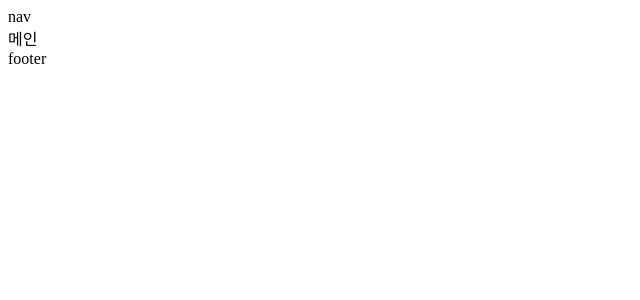
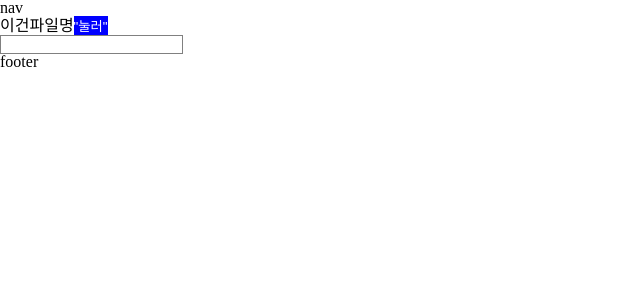
Before and after one commit to JBA-jeju-basketball-association/JBA-FE, a React (Create React App) app: page /main in a window 1280 px wide. Shown: the top 300 px of the page, without its empty margins (0-640 px from the left). Built offline with nearby package versions, Linux system fonts and the light colour scheme.

Commit message:
#7 css관련셋팅 및 tset

```diff
--- a/package.json
+++ b/package.json
@@ -50,6 +50,7 @@
     "eslint-config-prettier": "^9.1.0",
     "eslint-plugin-prettier": "^5.1.3",
     "eslint-plugin-react": "^7.34.1",
-    "prettier": "^3.2.5"
+    "prettier": "^3.2.5",
+    "typescript-plugin-css-modules": "^5.1.0"
   }
 }
--- a/src/app/App.tsx
+++ b/src/app/App.tsx
@@ -1,11 +1,13 @@
 import React from "react";
 import { Routes, Route} from "react-router-dom";
+import { SelectedFile } from "./features/post/upLoadFile/ui/upLoadFileList/selectedFile/SelectedFile";
 function App() {
   return (
       <div className="App">
         <div>nav</div>
         <Routes>
-          <Route path="main" element={<div>메인</div>} />
+          <Route path="main" element={<div><SelectedFile name={"이건파일명"}>"눌러"</SelectedFile>
+          <input></input></div>} />
         </Routes>
         <div>footer</div>
       </div>
--- a/src/app/appStore.ts
+++ b/src/app/appStore.ts
@@ -0,0 +1 @@
+export{}
--- a/src/app/features/post/upLoadFile/index.ts
+++ b/src/app/features/post/upLoadFile/index.ts
@@ -0,0 +1 @@
+export{}
--- /dev/null
+++ b/src/app/features/post/upLoadFile/ui/upLoadFileList/selectedFile/SelectedFile.module.css
@@ -0,0 +1,9 @@
+.SelectedFile button{
+    background-color: blue;
+    color: white;
+  }
+
+  .SelectedFile button:hover {
+    background-color: skyblue;
+    color: black;
+  }
--- a/src/app/features/post/upLoadFile/ui/upLoadFileList/selectedFile/selectedFile.tsx
+++ b/src/app/features/post/upLoadFile/ui/upLoadFileList/selectedFile/selectedFile.tsx
@@ -1,13 +1,17 @@
 import React from "react";
 import { Button } from "../../../../../../../shared/ui/Button";
+import styles from "../selectedFile/SelectedFile.module.css"
 
 type Props = {
   onChange?: () => void;
+  children:string;
+  name:string;
 };
 
-export function div({ onChange }: Props) {
-  return;
-  <div>
-    <Button onChange={onChange}></Button>
-  </div>;
+export function SelectedFile({ onChange,children ,name}: Props) {
+  return(
+  <div className={styles.SelectedFile}>
+    <span>{name}</span>
+    <Button onChange={onChange}>{children}</Button>
+  </div>)
 }
--- /dev/null
+++ b/src/global.d.ts
@@ -0,0 +1,4 @@
+declare module "*.css" {
+	const content: { [className: string]: string};
+	export = content;
+}
--- a/src/index.tsx
+++ b/src/index.tsx
@@ -1,7 +1,8 @@
 import React from "react";
 import ReactDOM from "react-dom/client";
 import { BrowserRouter } from "react-router-dom";
-import App from "./app/App";
+import './shared/base.css'
+import App from "./app/App"
 
 const root = ReactDOM.createRoot(document.getElementById("root")as HTMLElement ) ;
 root.render(
--- /dev/null
+++ b/src/shared/base.css
@@ -0,0 +1,64 @@
+
+/* 기본 css reset */
+html, body, div, span, applet, object, iframe,
+h1, h2, h3, h4, h5, h6, p, blockquote, pre,
+a, abbr, acronym, address, big, cite, code,
+del, dfn, em, img, ins, kbd, q, s, samp,
+small, strike, strong, sub, sup, tt, var,
+b, u, i, center,
+dl, dt, dd, ol, ul, li,
+fieldset, form, label, legend,
+table, caption, tbody, tfoot, thead, tr, th, td,
+article, aside, canvas, details, embed,
+figure, figcaption, footer, header, hgroup,
+menu, nav, output, ruby, section, summary,
+time, mark, audio, video {
+	margin: 0;
+	padding: 0;
+	border: 0;
+	font-size: 100%;
+	font: inherit;
+	vertical-align: baseline;
+}
+/* HTML5 display-role reset for older browsers */
+article, aside, details, figcaption, figure,
+footer, header, hgroup, menu, nav, section {
+	display: block;
+}
+body {
+	line-height: 1;
+}
+ol, ul {
+	list-style: none;
+}
+blockquote, q {
+	quotes: none;
+}
+blockquote:before, blockquote:after,
+q:before, q:after {
+	content: '';
+	content: none;
+}
+table {
+	border-collapse: collapse;
+	border-spacing: 0;
+}
+/* button css reset */
+button{
+    background: inherit ;
+    border:none;
+    box-shadow:none;
+    border-radius:0;
+    padding:0;
+    overflow:visible;
+    cursor:pointer
+}
+/* input css reset */
+input {
+    -webkit-appearance : none;
+    -moz-appearance:none;
+    appearance:none;
+    outline: none;
+    /* input의 테두리를 연하게 바꿈 */
+    border: 1px solid gray;
+    }
--- /dev/null
+++ b/src/shared/colors.css
@@ -0,0 +1,27 @@
+:root {
+    --text-color: #121416d8;
+    --link-color: #543fd7;
+    --background-color: #fff;
+    --alternate-background-color: #f7f7f9;
+    --primary-color: #fbf11f;
+    --primary-colorPressed: #eff32c;
+
+    /* Global colors */
+    --color-white: #fff;
+    --color-dark: #212a2e;
+    --color-blue-iris: #543fd7;;
+  }
+
+  html[data-theme="light"] {
+    --text-color: #121416d8;
+    --link-color: #543fd7;
+    --background-color: #fff;
+    --alternate-background-color: #f7f7f9;
+  }
+
+  html[data-theme="dark"] {
+    --text-color: #F7F8F8;
+    --link-color: #828fff;
+    --background-color: #212a2e;
+    --alternate-background-color: #1a2327;
+  }
--- a/src/shared/ui/Button.tsx
+++ b/src/shared/ui/Button.tsx
@@ -2,8 +2,9 @@
 
 type Props = {
   onChange?: () => void;
+  children:string
 };
 
-export function Button({ onChange }: Props) {
-  return <button onChange={onChange} />;
+export function Button({ onChange,children }: Props) {
+  return <button  onChange={onChange} >{children}</button>;
 }
```
Also changed, not shown: tsconfig.json (+8 -4 lines), 1 other file (tests, documents, lock files or other folders).
